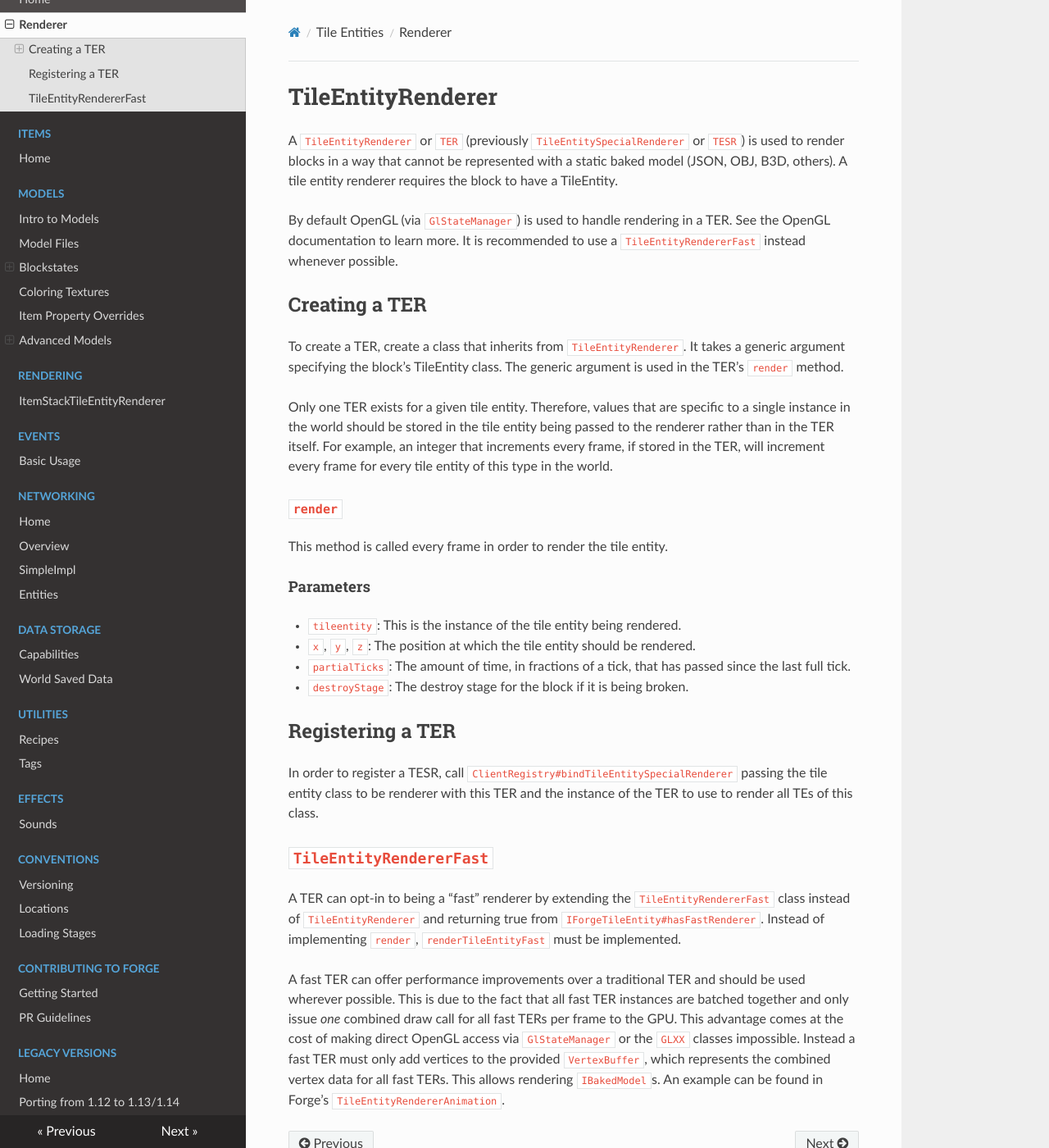
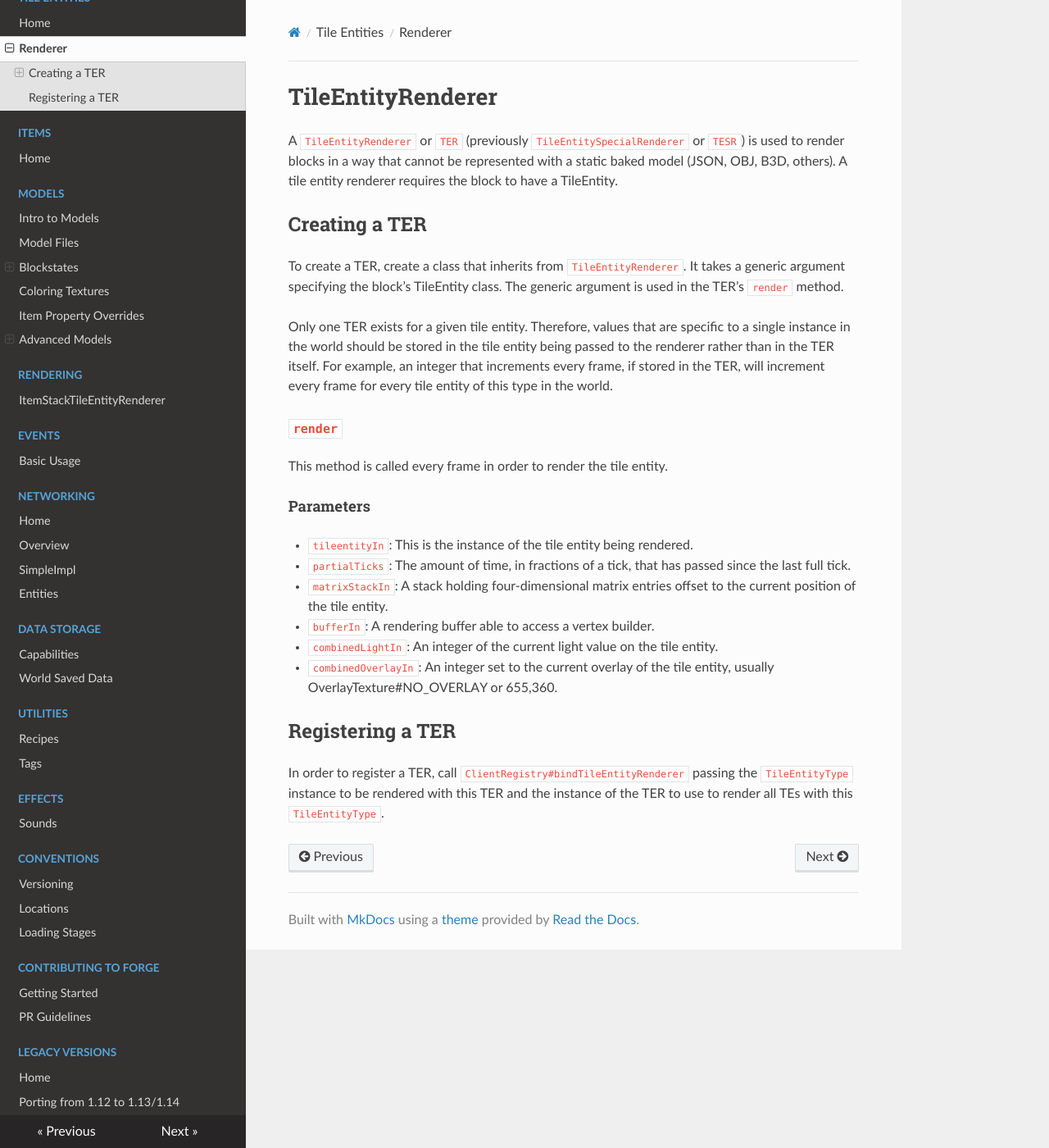
Before and after one commit to MinecraftForge/Documentation, an MkDocs documentation site: the page built from docs/tileentities/tesr.md, in a window 1280 px wide and 1400 px high. Shown: the whole window at 82% size. Built offline with MkDocs 1.6.1, drawn with Linux system fonts in a browser that asks for light colours; nearby versions of some CDN libraries.

Commit message:
Tile Entities Update
Fix names and current mappings.

Need check on correct descriptions for TER#render

```diff
--- a/docs/tileentities/tesr.md
+++ b/docs/tileentities/tesr.md
@@ -2,8 +2,6 @@ TileEntityRenderer
 ==================
 
 A `TileEntityRenderer` or `TER` (previously `TileEntitySpecialRenderer` or `TESR`) is used to render blocks in a way that cannot be represented with a static baked model (JSON, OBJ, B3D, others). A tile entity renderer requires the block to have a TileEntity.
-
-By default OpenGL (via `GlStateManager`) is used to handle rendering in a TER. See the OpenGL documentation to learn more. It is recommended to use a `TileEntityRendererFast` instead whenever possible.
 
 Creating a TER
 --------------
@@ -17,19 +15,14 @@ Only one TER exists for a given tile entity. Therefore, values that are specific
 This method is called every frame in order to render the tile entity.
 
 #### Parameters
-* `tileentity`: This is the instance of the tile entity being rendered.
-* `x`, `y`, `z`: The position at which the tile entity should be rendered.
+* `tileentityIn`: This is the instance of the tile entity being rendered.
 * `partialTicks`: The amount of time, in fractions of a tick, that has passed since the last full tick.
-* `destroyStage`: The destroy stage for the block if it is being broken.
+* `matrixStackIn`: A stack holding four-dimensional matrix entries offset to the current position of the tile entity.
+* `bufferIn`: A rendering buffer able to access a vertex builder.
+* `combinedLightIn`: An integer of the current light value on the tile entity.
+* `combinedOverlayIn`: An integer set to the current overlay of the tile entity, usually OverlayTexture#NO_OVERLAY or 655,360.
 
 Registering a TER
 -----------------
 
-In order to register a TESR, call `ClientRegistry#bindTileEntitySpecialRenderer` passing the tile entity class to be renderer with this TER and the instance of the TER to use to render all TEs of this class.
-
-`TileEntityRendererFast`
-------------------------
-
-A TER can opt-in to being a "fast" renderer by extending the `TileEntityRendererFast` class instead of `TileEntityRenderer` and returning true from `IForgeTileEntity#hasFastRenderer`. Instead of implementing `render`, `renderTileEntityFast` must be implemented.
-
-A fast TER can offer performance improvements over a traditional TER and should be used wherever possible. This is due to the fact that all fast TER instances are batched together and only issue _one_ combined draw call for all fast TERs per frame to the GPU. This advantage comes at the cost of making direct OpenGL access via `GlStateManager` or the `GLXX` classes impossible. Instead a fast TER must only add vertices to the provided `VertexBuffer`, which represents the combined vertex data for all fast TERs. This allows rendering `IBakedModel`s. An example can be found in Forge's `TileEntityRendererAnimation`.
+In order to register a TER, call `ClientRegistry#bindTileEntityRenderer` passing the `TileEntityType` instance to be rendered with this TER and the instance of the TER to use to render all TEs with this `TileEntityType`.
```
Also changed, not shown: docs/tileentities/tileentity.md (+6 -5 lines).
